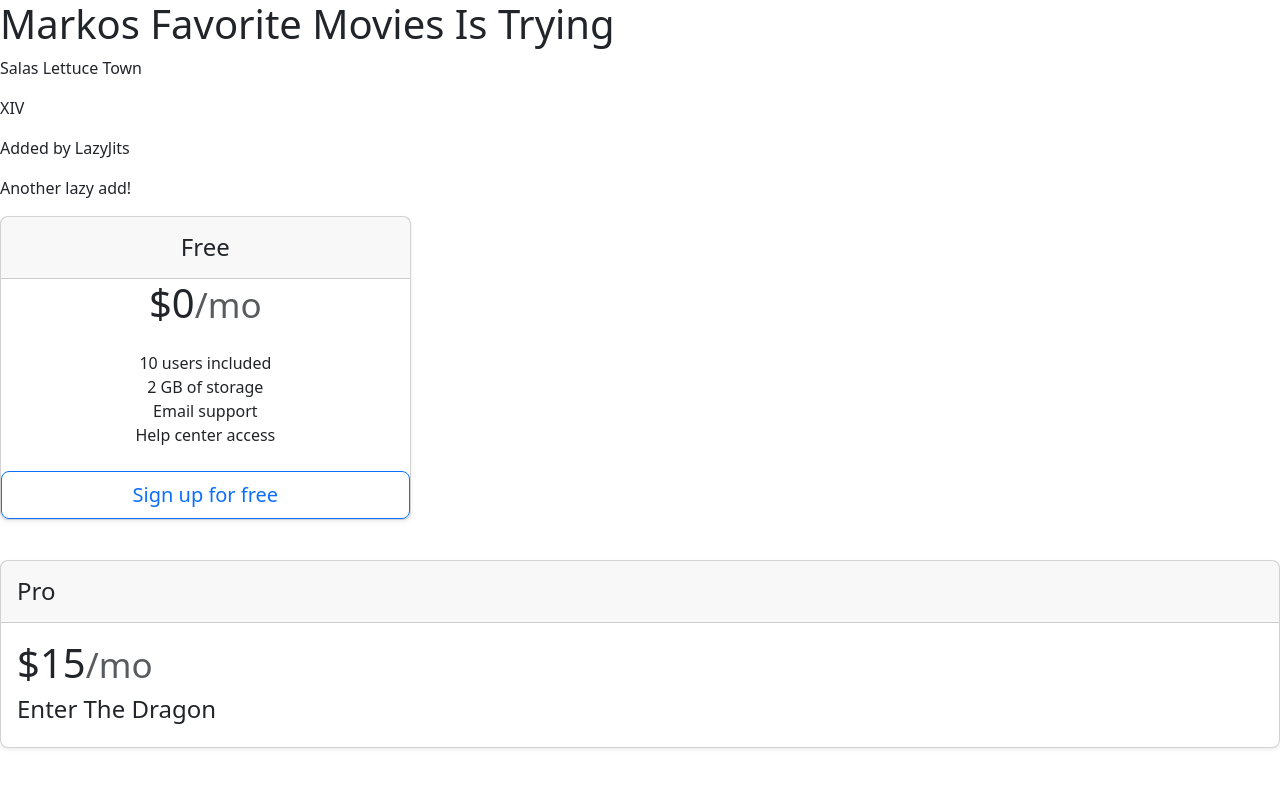
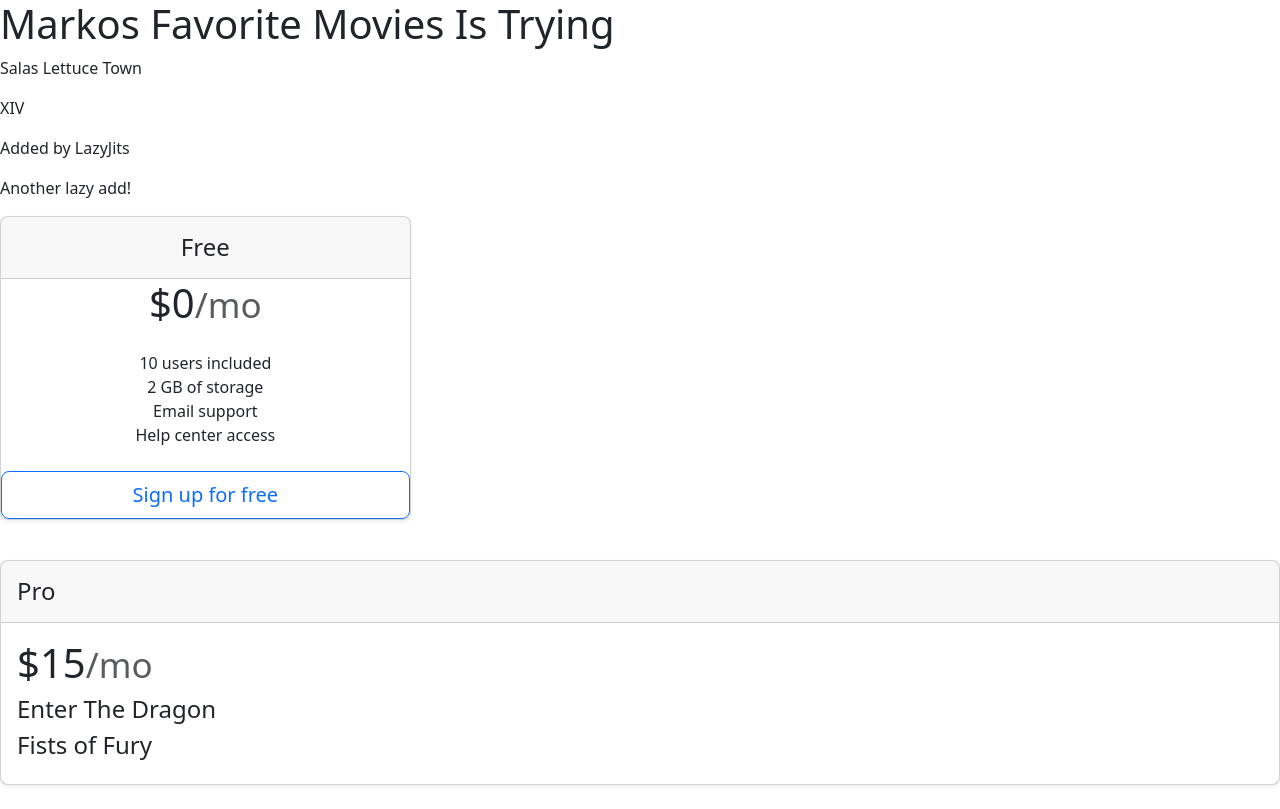
Before and after one commit to buddahbeans/movies, a plain HTML site: page index.html in a window 1280 px wide. Drawn offline with nearby package versions, Linux system fonts and the light colour scheme.

Commit message:
fists of fury

```diff
--- a/index.html
+++ b/index.html
@@ -41,5 +41,6 @@
         <div class="card-body">
           <h1 class="card-title pricing-card-title">$15<small class="text-body-secondary fw-light">/mo</small></h1>
 	  <h4> Enter The Dragon</h4>
+	  <h4> Fists of Fury</h4>
 </body>
 </html>
```
